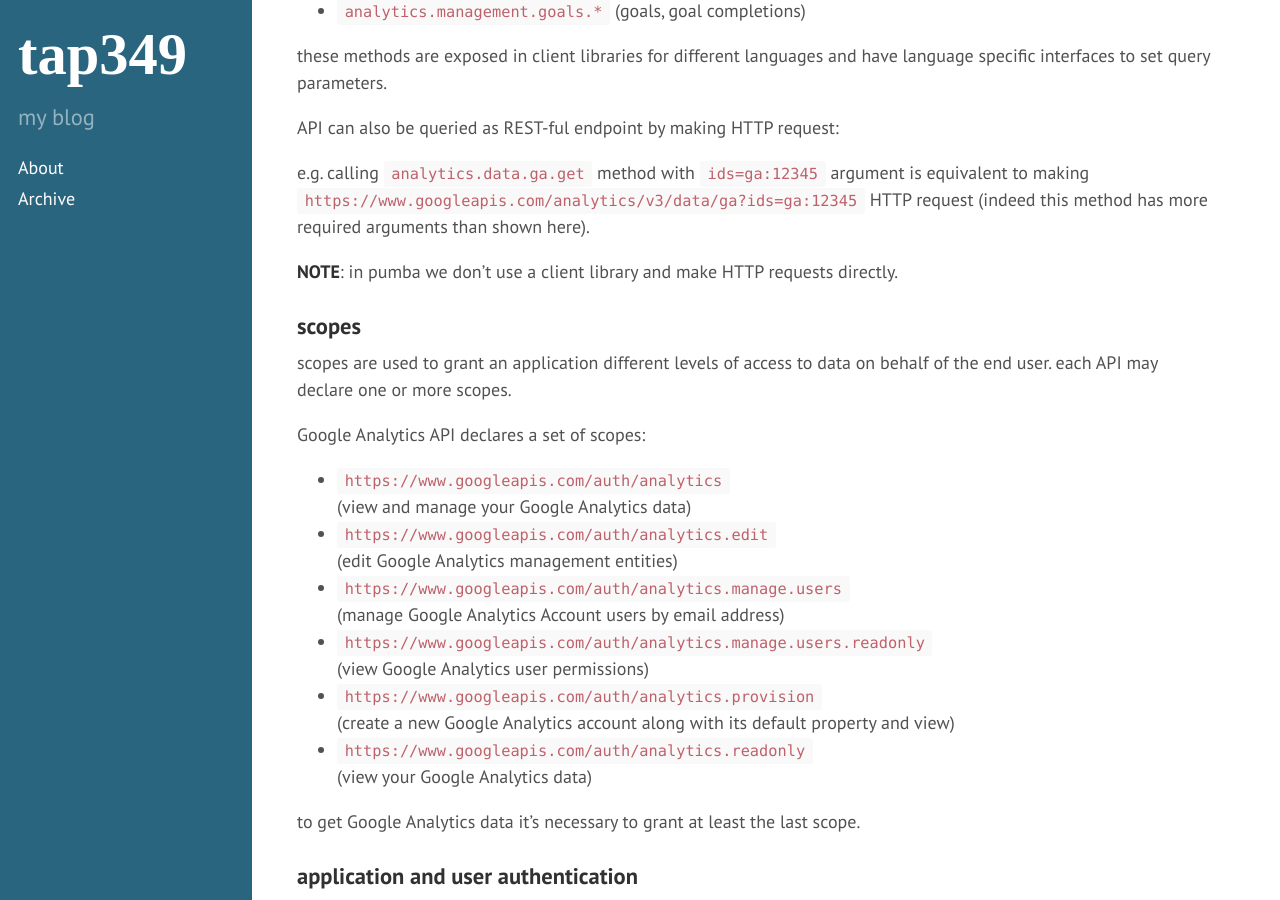
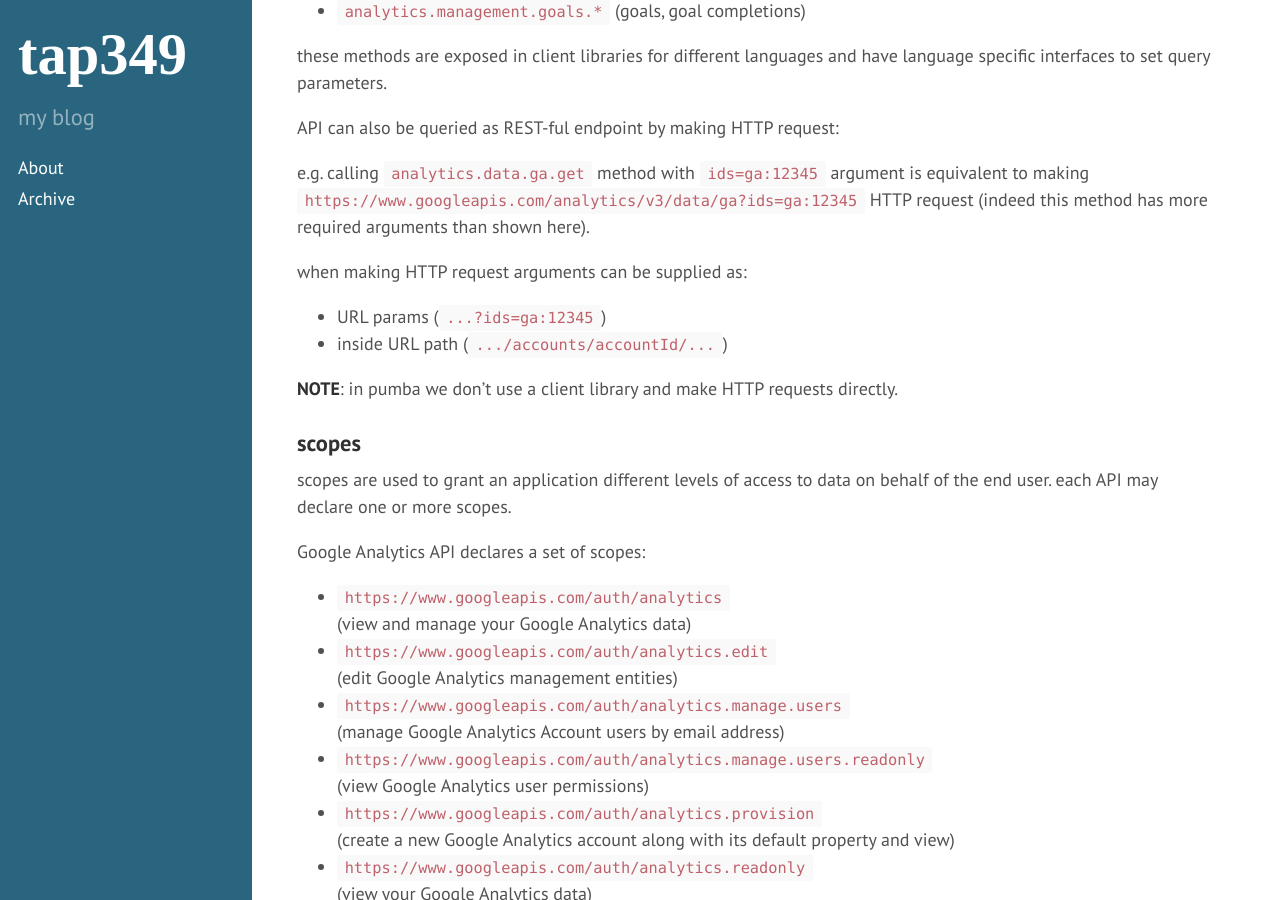
Before and after one commit to tap349/tap349.github.io, a Jekyll site: the page built from _posts/2016-03-16-GA-demystified.md, in a window 1280 px wide and 900 px high, scrolled down 2838 px. Built offline with Jekyll 4.4.1, drawn with Linux system fonts in a browser that asks for light colours.

Commit message:
update 2016-05-13_03:31:01

```diff
--- a/_posts/2016-03-16-GA-demystified.md
+++ b/_posts/2016-03-16-GA-demystified.md
@@ -122,6 +122,11 @@ e.g. calling `analytics.data.ga.get` method with `ids=ga:12345` argument is
 equivalent to making `https://www.googleapis.com/analytics/v3/data/ga?ids=ga:12345`
 HTTP request (indeed this method has more required arguments than shown here).
 
+when making HTTP request arguments can be supplied as:
+
+- URL params (`...?ids=ga:12345`)
+- inside URL path (`.../accounts/accountId/...`)
+
 **NOTE**: in pumba we don't use a client library and make HTTP requests directly.
 
 ### scopes
```
